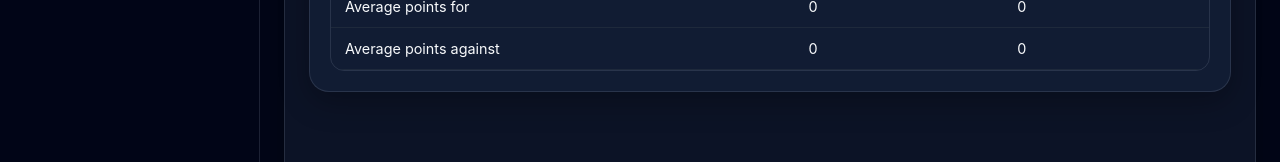
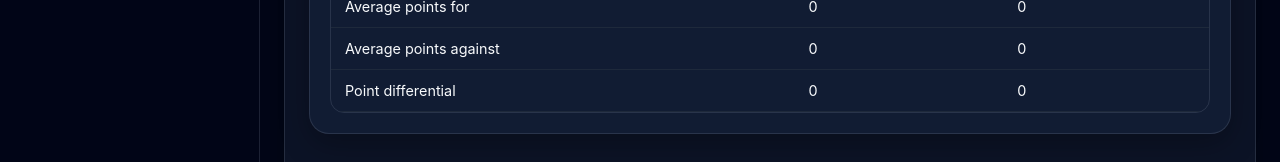
Before and after one commit to Edgarmontenegro123/basket-stats-frontend, a React (Vite) app: page /compare in a window 1280 px wide. Shown: the part 539-701 px from the top of the page. Built offline with nearby package versions, Linux system fonts and the light colour scheme; no server answers.

Commit message:
✴️ Add point differential to team comparison

```diff
--- a/src/components/pages/ComparePage.tsx
+++ b/src/components/pages/ComparePage.tsx
@@ -89,6 +89,8 @@ const ComparePage = () => {
                 ? Number((pointsAgainst / completedGames.length).toFixed(2))
                 : 0
 
+        const pointDifferential = pointsFor - pointsAgainst
+
         return {
             gamesPlayed: completedGames.length,
             wins,
@@ -97,6 +99,7 @@ const ComparePage = () => {
             pointsAgainst,
             averagePointsFor,
             averagePointsAgainst,
+            pointDifferential,
         }
     }
 
@@ -202,6 +205,11 @@ const ComparePage = () => {
                                 <td>{teamASummary.averagePointsAgainst}</td>
                                 <td>{teamBSummary.averagePointsAgainst}</td>
                             </tr>
+                            <tr>
+                                <td>Point differential</td>
+                                <td>{teamASummary.pointDifferential}</td>
+                                <td>{teamBSummary.pointDifferential}</td>
+                            </tr>
                             </tbody>
                         </table>
                     </div>
```
